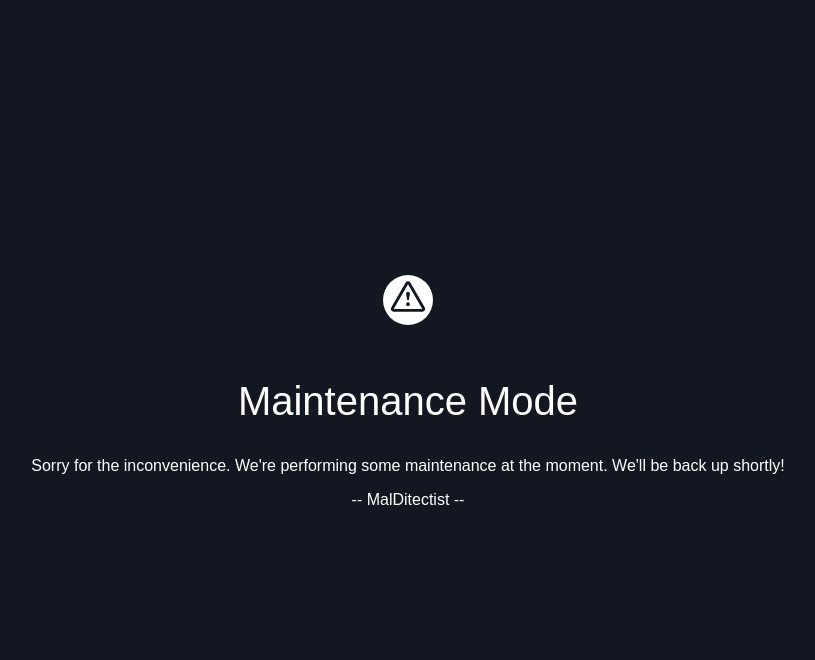
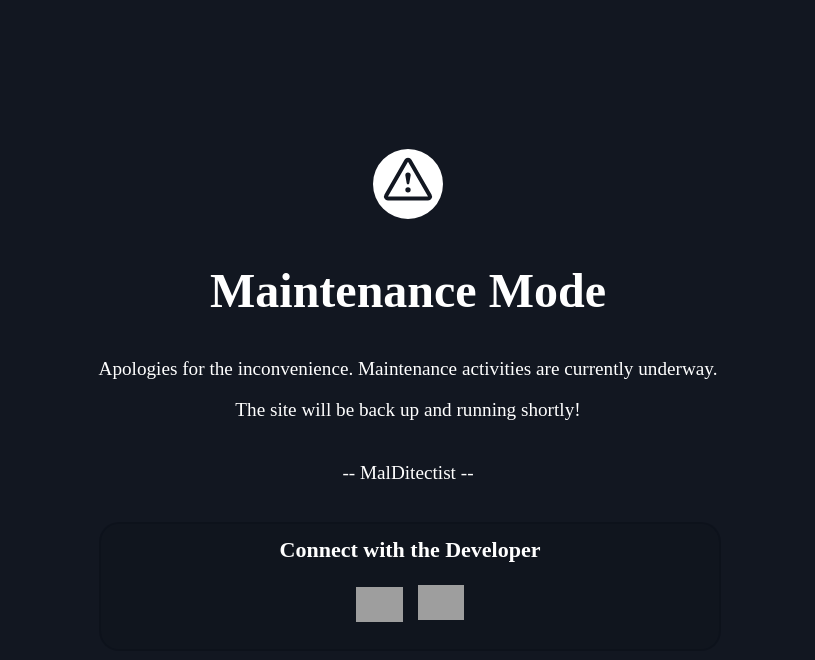
Before and after one commit to nimna29/maintenance-page, a plain HTML site: page maintenance.html in a window 1280 px wide. Shown: the whole page, without its empty margins (232-1047 px from the left). Drawn offline with Linux system fonts and the light colour scheme; grey boxes are pictures that could not be loaded.

Commit message:
Update maintenance page
Modified the design of the maintenance page

```diff
--- /dev/null
+++ b/footer.css
@@ -0,0 +1,73 @@
+/* Footer */
+
+.footer {
+    width: 100%;
+    max-width: 1920px;
+    background: rgba(17, 22, 31, 0.80);
+    display: flex;
+    flex-direction: column;
+    align-items: center;
+    justify-content: center;
+    border-width: 2px;
+    border-style: solid;
+    border-color: rgba(12, 17, 28, 0.568);
+    border-radius: 20px;
+}
+
+
+/* Follow For More Projects Section */
+
+.follow-for-more {
+    width: 424px;
+    height: 125px;
+    display: flex;
+    flex-direction: column;
+    align-items: center;
+    justify-content: center;
+}
+
+.follow-for-more-text {
+    width: 424px;
+    height: 41px;
+    font-family: 'Montserrat';
+    font-style: normal;
+    font-weight: 700;
+    font-size: 22px;
+    line-height: 40px;
+    text-align: center;
+    color: #FFFFFF;
+    margin-bottom: 2px;
+}
+
+.follow-for-more-icons {
+    width: 155px;
+    height: 70px;
+    display: flex;
+    align-items: center;
+    justify-content: center;
+    gap: 15px;
+}
+
+.github-logo {
+    width: 30%;
+    height: 60%;
+    background-repeat: no-repeat;
+    background-size: contain;
+    background-image: url('https://raw.githubusercontent.com/nimna29/malditectist-assets/main/logos/mark-github.png');
+}
+
+.linkedin-logo {
+    width: 30%;
+    height: 65%;
+    background-repeat: no-repeat;
+    background-size: contain;
+    background-image: url('https://raw.githubusercontent.com/nimna29/malditectist-assets/main/logos/LinkedIn-logo.png');
+}
+
+.github-logo:hover {
+    transform: scale(1.1);
+}
+
+.linkedin-logo:hover {
+    transform: scale(1.1);
+}
--- /dev/null
+++ b/maintenance.css
@@ -0,0 +1,37 @@
+html,
+body {
+    margin: 0;
+    padding: 0;
+    height: 100%;
+}
+
+body {
+    display: flex;
+    justify-content: center;
+    align-items: center;
+    font-family: 'Montserrat';
+    font-weight: 400;
+    background-color: #121721;
+    color: #fff;
+}
+
+h1 {
+    font-size: 3rem;
+    font-family: 'Montserrat';
+    font-weight: 600;
+}
+
+p {
+    font-size: 1.2rem;
+    font-family: 'Montserrat';
+    font-weight: 400;
+}
+
+article {
+    text-align: center;
+}
+
+svg {
+    width: 70px;
+    margin-bottom: 0em;
+}
--- a/maintenance.html
+++ b/maintenance.html
@@ -3,37 +3,8 @@
 
 <head>
     <title>Site Maintenance - MalDitectist</title>
-    <style>
-        html,
-        body {
-            margin: 0;
-            padding: 0;
-            height: 100%;
-        }
-
-        body {
-            display: flex;
-            justify-content: center;
-            align-items: center;
-            font-family: sans-serif;
-            background-color: #121721;
-            color: #fff;
-        }
-
-        h1 {
-            font-size: 2.5rem;
-            font-weight: 100;
-        }
-
-        article {
-            text-align: center;
-        }
-
-        svg {
-            width: 50px;
-            margin-bottom: 1em;
-        }
-    </style>
+    <link rel="stylesheet" href="footer.css">
+    <link rel="stylesheet" href="maintenance.css">
 </head>
 
 <body>
@@ -55,10 +26,31 @@
             </g>
         </svg>
         <h1>Maintenance Mode</h1>
-        <p>Sorry for the inconvenience. We're performing some maintenance at the moment. We'll be back up shortly!</p>
-        <p>-- MalDitectist --</p>
+        <p>Apologies for the inconvenience. Maintenance activities are currently underway.
+        </p>
+        <p>The site will be back up and running shortly!</p>
+        <p>
+            </br>-- MalDitectist --</p>
+        </br>
+        <div class="footer">
+            <div class="follow-for-more">
+                <div class="follow-for-more-text">Connect with the Developer</div>
+                <div class="follow-for-more-icons">
+                    <a href="https://github.com/nimna29" class="github-logo" target="_blank" rel="noopener noreferrer">
+                        <span class="visually-hidden"></span>
+                    </a>
+                    <a href="https://www.linkedin.com/in/nimna-niwarthana-4b7357207/" class="linkedin-logo" target="_blank" rel="noopener noreferrer">
+                        <span class="visually-hidden"></span>
+                    </a>
+                </div>
+            </div>
+        </div>
     </article>
 
 </body>
 
+<script>
+    document.getElementById('currentYear').textContent = new Date().getFullYear();
+</script>
+
 </html>
```
